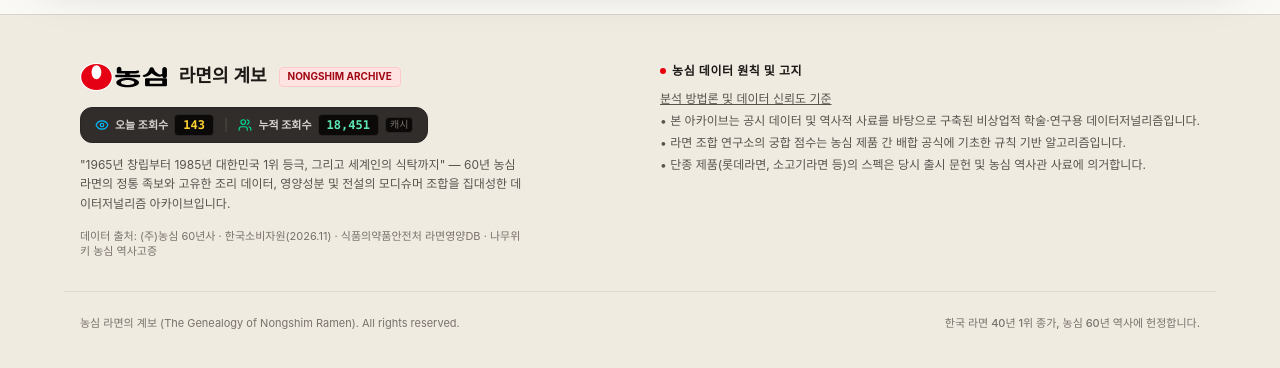
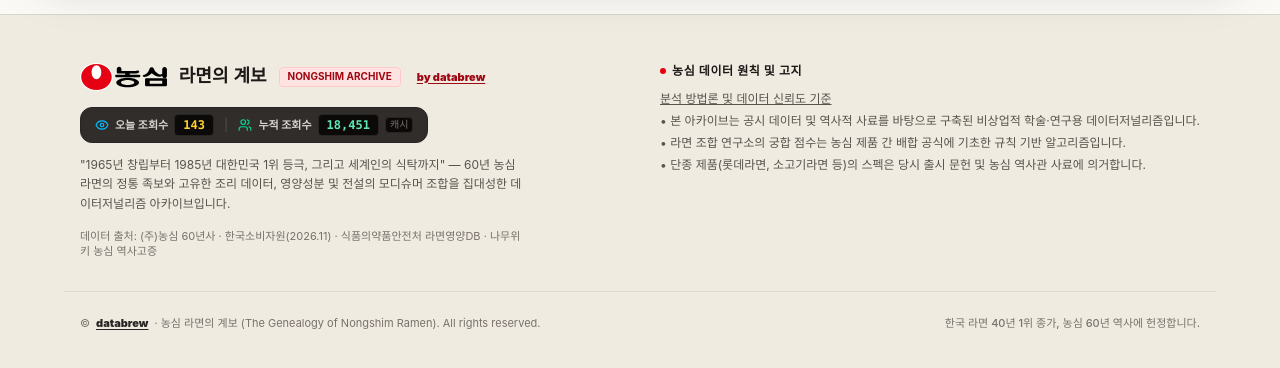
Before and after one commit to raspos/nongshim-genealogy, a React (Vite) app: page /#/ in a window 1280 px wide. Shown: the part 2074-2442 px from the top of the page. Built offline with nearby package versions, Linux system fonts and the light colour scheme; no server answers.

Commit message:
feat: restore databrew branding in footer while keeping header clean

```diff
--- a/src/components/Footer.tsx
+++ b/src/components/Footer.tsx
@@ -16,6 +16,15 @@ export function Footer({ onOpenMethodology }: FooterProps) {
             <span className="text-[10px] px-2 py-0.5 rounded bg-red-100 text-red-800 font-bold border border-red-200">
               NONGSHIM ARCHIVE
             </span>
+            <a
+              href="https://raspos.github.io/databrew/"
+              target="_blank"
+              rel="noopener noreferrer"
+              className="text-[11px] text-red-800 hover:text-stone-950 font-black underline underline-offset-2 ml-1"
+              title="데이터브루(databrew) 바로가기"
+            >
+              by databrew
+            </a>
           </div>
 
           {/* 조회수 카운터 (Visitor Counter) */}
@@ -55,7 +64,16 @@ export function Footer({ onOpenMethodology }: FooterProps) {
 
       <div className="max-w-6xl mx-auto px-4 mt-8 pt-6 border-t border-stone-300/70 flex flex-col sm:flex-row items-center justify-between text-[11px] text-stone-500 gap-2">
         <div className="flex items-center gap-1.5 flex-wrap">
-          <span>농심 라면의 계보 (The Genealogy of Nongshim Ramen). All rights reserved.</span>
+          <span>©</span>
+          <a
+            href="https://raspos.github.io/databrew/"
+            target="_blank"
+            rel="noopener noreferrer"
+            className="font-black text-stone-800 hover:text-red-700 underline underline-offset-2 transition-colors"
+          >
+            databrew
+          </a>
+          <span>· 농심 라면의 계보 (The Genealogy of Nongshim Ramen). All rights reserved.</span>
         </div>
         <span className="flex items-center gap-1 font-medium">
           한국 라면 40년 1위 종가, 농심 60년 역사에 헌정합니다.
```
